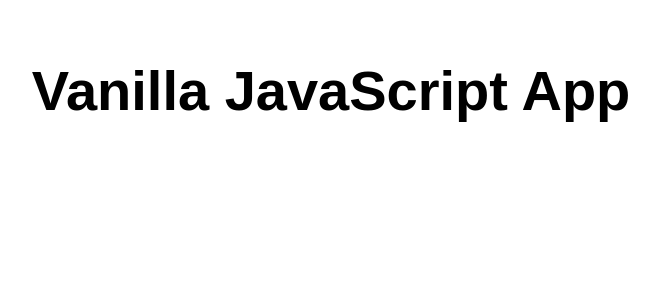
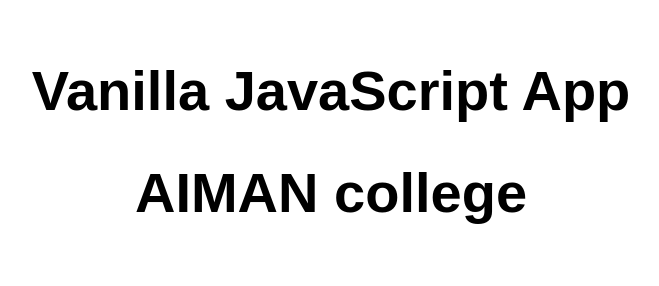
Before and after one commit to apsararosedelina2622/Rafina, a website: page src/index.html in a window 1280 px wide. Shown: the whole page, without its empty margins (309-968 px from the left). Drawn offline with Linux system fonts and the light colour scheme.

Commit message:
index.html
Added college

```diff
--- a/src/index.html
+++ b/src/index.html
@@ -11,6 +11,7 @@
 <body>
   <main>
     <h1>Vanilla JavaScript App</h1>
+    <h1>AIMAN college</h1>
   </main>
 </body>
 
```
